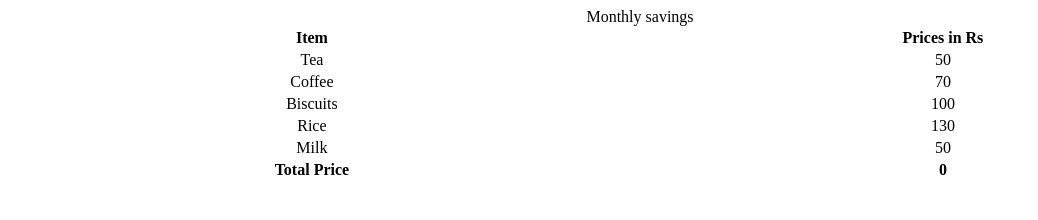
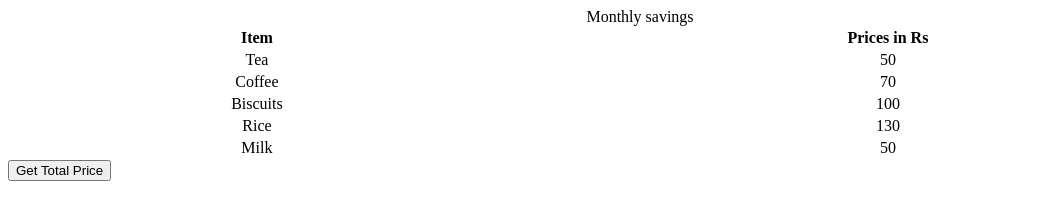
Before and after one commit to acciojob/grofers-checkout-raushanraie01, a website: page main.html in a window 1280 px wide. Shown: the whole page, without its empty margins (0-1038 px from the left). Drawn offline with Linux system fonts and the light colour scheme.

Commit message:
created a submission

```diff
--- a/script.js
+++ b/script.js
@@ -1,17 +1,24 @@
-let Elements=document.querySelectorAll(".price");
-let totalPrice=0;
-for(let el of Elements){
- totalPrice+=Number(el.innerText);
-}
+const getSumBtn = document.createElement("button");
+getSumBtn.append("Get Total Price");
+document.body.appendChild(getSumBtn);
 
-let row= document.createElement("tr")
-row.id="ans"
-let cell1= document.createElement("td")
-let cell2= document.createElement("td")
-cell2.innerText=+totalPrice;
-cell1.innerText="Total Price";
-row.appendChild(cell1)
-row.appendChild(cell2)
-cell1.style.fontWeight = "bold";
-cell2.style.fontWeight = "bold";
- document.querySelector("table").appendChild(row);
+const getSum = () => {
+//Add your code here
+			let prices=document.querySelectorAll(".prices")
+            let total = 0;
+	      for(let i = 0;i<prices.length;i++){
+		   total+= Number (prices[i].innerText);
+		  }
+		let table=document.querySelector("table")
+		let newrow = document.createElement("tr")
+	     newrow.id= "ans";
+		let datatable1 = document.createElement("td")
+	    let datatable2 = document.createElement("td")
+			  datatable1.innerText = "total prices :"
+			  datatable2.innerText = total;
+	           newrow.append(datatable1,datatable2)
+			   table.append(newrow)
+
+};
+
+getSumBtn.addEventListener("click", getSum);
```
Also changed, not shown: main.html (+1 -1 lines).
